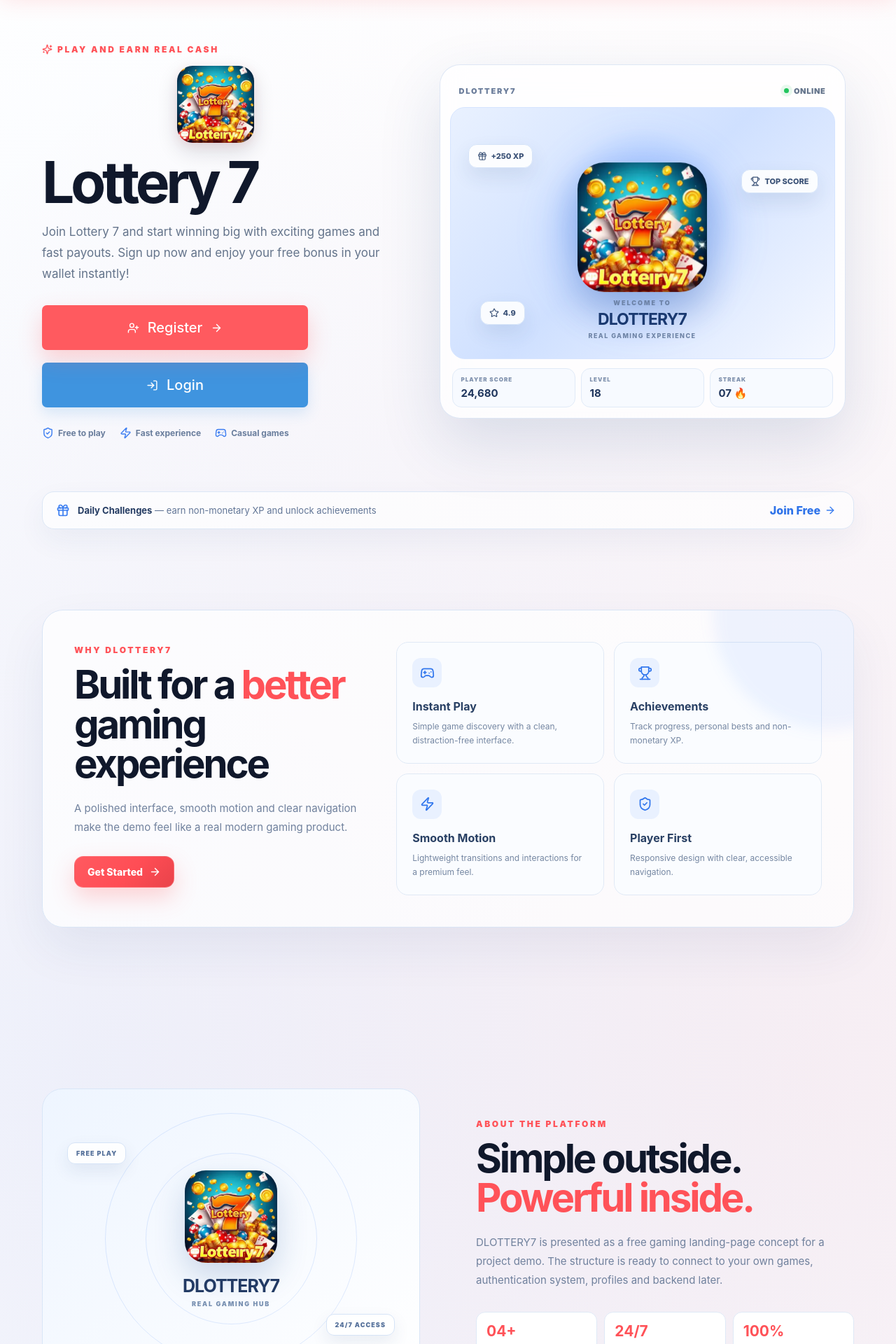
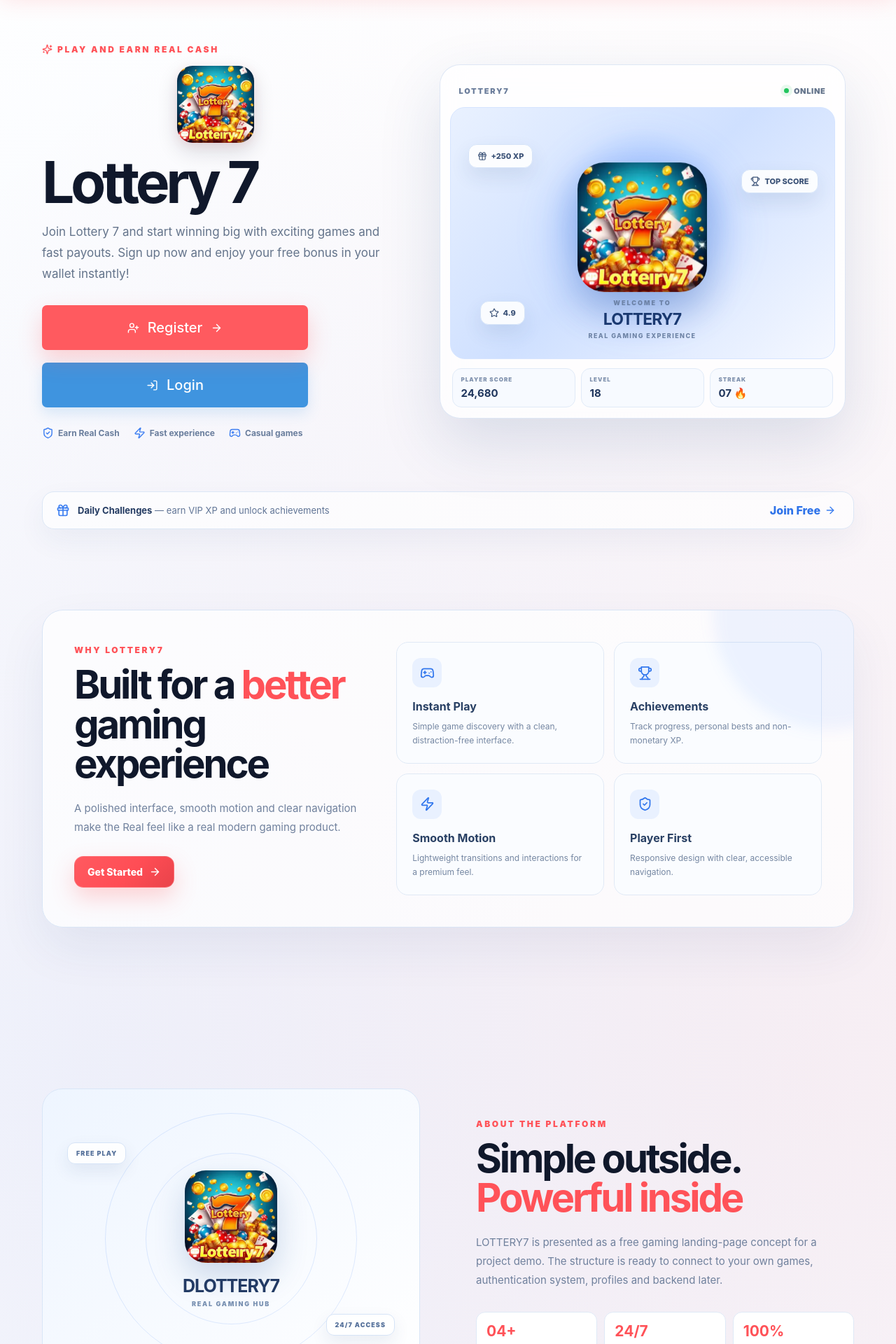
Before and after one commit to utkarsh123-max/LOTTERY7, a React (Vite) app: page / in a window 1280 px wide. Shown: the part 140-2060 px from the top of the page at 70% size. Built offline with nearby package versions, Linux system fonts and the light colour scheme.

Commit message:
Update preview image

```diff
--- a/src/main.tsx
+++ b/src/main.tsx
@@ -158,7 +158,7 @@ function App() {
   </button>
 </div>
             <div className="trust-row">
-              <span><ShieldCheck size={17} /> Free to play</span>
+              <span><ShieldCheck size={17} />Earn Real Cash</span>
               <span><Zap size={17} /> Fast experience</span>
               <span><Gamepad2 size={17} /> Casual games</span>
             </div>
@@ -172,7 +172,7 @@ function App() {
           >
             <div className="hero-card">
               <div className="card-top">
-                <span>DLOTTERY7</span>
+                <span>LOTTERY7</span>
                 <span className="online"><i /> ONLINE</span>
               </div>
 
@@ -184,7 +184,7 @@ function App() {
                 <img src="/logo.png" alt="DLOTTERY7" />
                 <div className="art-caption">
                   <small>WELCOME TO</small>
-                  <strong>DLOTTERY7</strong>
+                  <strong>LOTTERY7</strong>
                   <span>REAL GAMING EXPERIENCE</span>
                 </div>
               </div>
@@ -199,18 +199,18 @@ function App() {
         </section>
 
         <section className="quick-strip wrap">
-          <div><Gift size={20} /><span><b>Daily Challenges</b> — earn non-monetary XP and unlock achievements</span></div>
+          <div><Gift size={20} /><span><b>Daily Challenges</b> — earn VIP XP and unlock achievements</span></div>
           <button onClick={() => setAuth("register")} type="button">Join Free <ArrowRight size={16} /></button>
         </section>
 
         <section id="features" className="wrap section">
           <div className="feature-shell">
             <div className="feature-copy">
-              <span className="eyebrow">WHY DLOTTERY7</span>
+              <span className="eyebrow">WHY LOTTERY7</span>
               <h2>Built for a <span>better</span> gaming experience</h2>
               <p>
                 A polished interface, smooth motion and clear navigation make
-                the demo feel like a real modern gaming product.
+                the Real feel like a real modern gaming product.
               </p>
               <button
   className="primary"
@@ -257,9 +257,9 @@ function App() {
 
             <div className="about-copy">
               <span className="eyebrow">ABOUT THE PLATFORM</span>
-              <h2>Simple outside.<br /><span>Powerful inside.</span></h2>
+              <h2>Simple outside.<br /><span>Powerful inside</span></h2>
               <p>
-                DLOTTERY7 is presented as a free gaming landing-page concept
+                LOTTERY7 is presented as a free gaming landing-page concept
                 for a project demo. The structure is ready to connect to your
                 own games, authentication system, profiles and backend later.
               </p>
@@ -274,7 +274,7 @@ function App() {
         </section>
         <section id="gaming-guide" className="wrap section seoContent">
   <div className="seoIntro">
-    <span className="eyebrow">DLOTTERY7 GAMING GUIDE</span>
+    <span className="eyebrow">LOTTERY7 GAMING GUIDE</span>
 
     <h2>
       Discover a better
@@ -539,7 +539,7 @@ Top performers often receive additional perks like bonus spins or exclusive invi
         <ArrowRight size={18} />
       </button>
 
-      <small>Get 3X extra demo points</small>
+      <small>Get 3X extra cash bonus</small>
     </div>
   </motion.div>
 </section>
```
